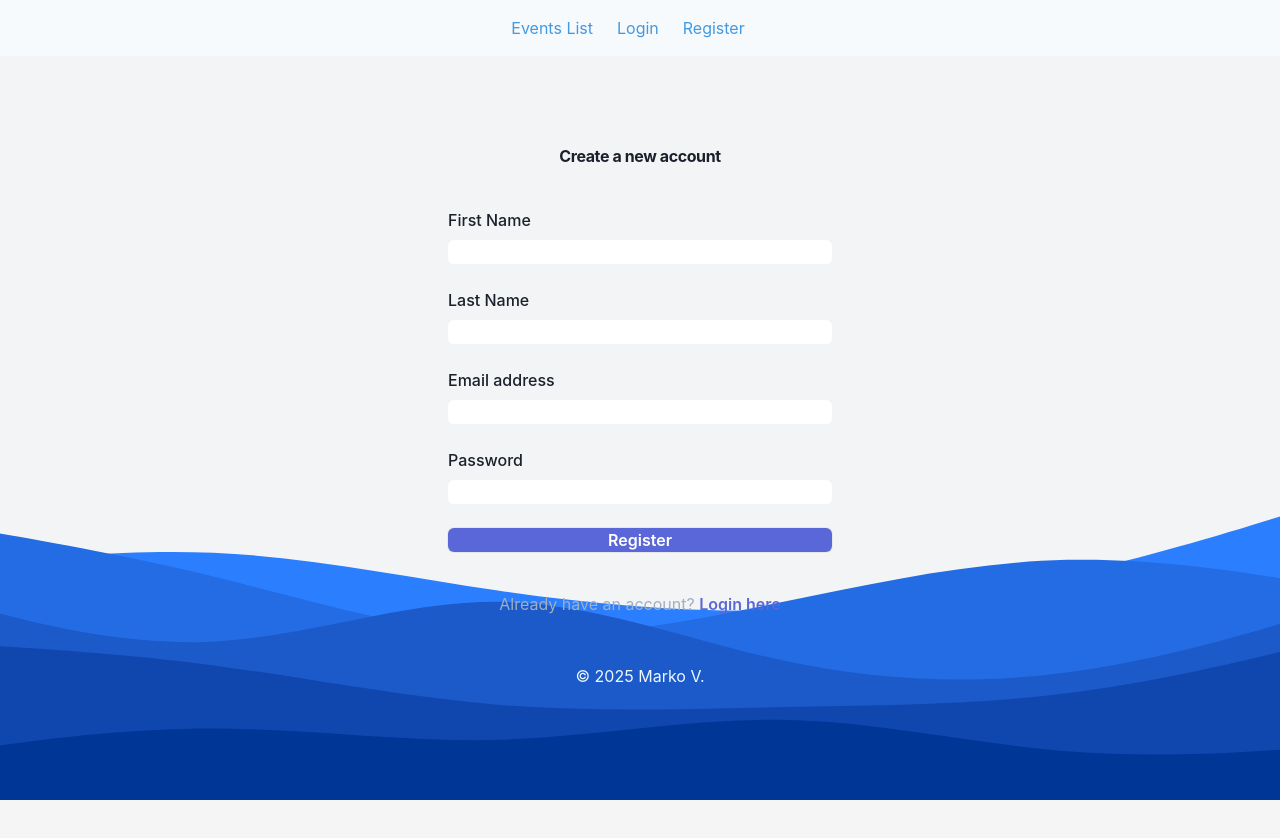
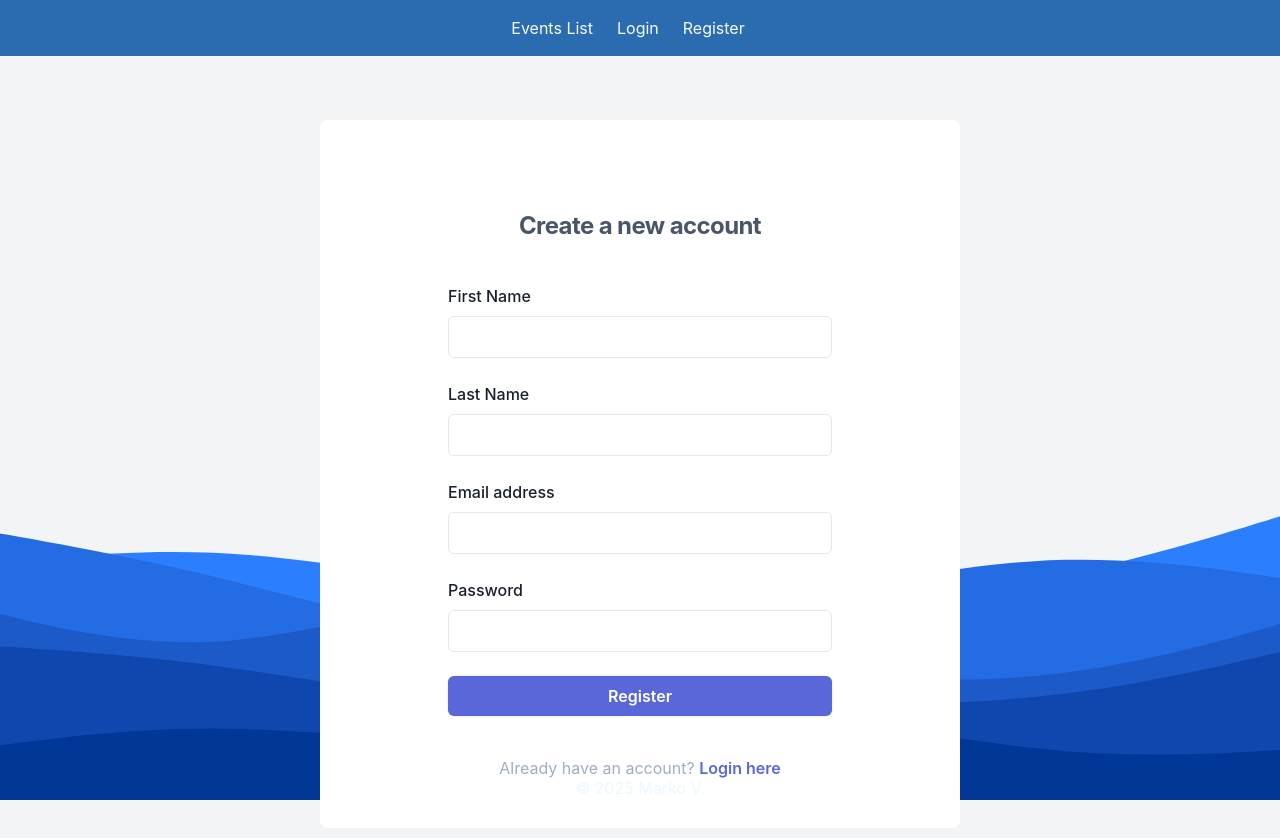
Before and after one commit to Vojinovic-M/react-event-management-system, a React (Create React App) app: page /user/register in a window 1280 px wide. Shown: the top 838 px of the page. Before the commit the page ends 800 px from the top, so only its background shows below. Built offline with nearby package versions, Linux system fonts and the light colour scheme.

Commit message:
Fixed styling

```diff
--- a/src/components/Footer.tsx
+++ b/src/components/Footer.tsx
@@ -1,6 +1,6 @@
 export default function Footer() {
     return <div>
-        <div className="flex w-full justify-center bottom-0">
+        <div className="absolute flex w-full justify-center left-0 bottom-0 z-[-1]">
             <p className="text-blue-100 hover:text-blue-950">© 2025 Marko V.</p>
         </div>
     </div>
--- a/src/components/Header.tsx
+++ b/src/components/Header.tsx
@@ -23,23 +23,23 @@ export default function Header() {
 
 
     return <div>
-        <ul className="flex w-full justify-center bg-gray-100 p-4">
+        <ul className="flex w-full justify-center bg-blue-700 p-4 mb-16">
             {user ? (
                 <>
                     <li className="mr-6">
                             <span className="text-blue-500">Welcome, {user.firstName}</span>
                             <ul className="dropdown-content">
-                                <li><Link className="text-blue-500 hover:text-blue-800" to="/user/profile">User Profile</Link></li>
-                                <li><button className="text-blue-500 hover:text-blue-800" onClick={handleLogout}>Logout</button></li>
+                                <li><Link className="text-gray-100 hover:text-blue-800" to="/user/profile">User Profile</Link></li>
+                                <li><button className="text-gray-100 hover:text-blue-800" onClick={handleLogout}>Logout</button></li>
                             </ul>
                     </li>
-                    <li className="mr-6"><Link className="text-blue-500 hover:text-blue-800" to="/event/create">Create Event</Link></li>
+                    <li className="mr-6"><Link className="text-gray-100 hover:text-blue-800" to="/event/create">Create Event</Link></li>
                 </>
             ) : (
                 <>
-                    <li className="mr-6"><Link className="text-blue-500 hover:text-blue-800" to="/">Events List</Link></li>
-                    <li className="mr-6"><Link className="text-blue-500 hover:text-blue-800" to="/user/login">Login</Link></li>
-                    <li className="mr-6"><Link className="text-blue-500 hover:text-blue-800" to="/user/register">Register</Link></li>
+                    <li className="mr-6"><Link className="text-gray-100 hover:text-blue-100" to="/">Events List</Link></li>
+                    <li className="mr-6"><Link className="text-gray-100 hover:text-blue-100" to="/user/login">Login</Link></li>
+                    <li className="mr-6"><Link className="text-gray-100 hover:text-blue-100" to="/user/register">Register</Link></li>
                 </>
                 )}
         </ul>
--- a/src/pages/event/EventDetails.tsx
+++ b/src/pages/event/EventDetails.tsx
@@ -3,28 +3,51 @@ import axios from 'axios';
 import { useParams } from 'react-router-dom';
 import { Event } from './EventList';
 
-function EventDetails() {
+export default function EventDetails() {
   const { id } = useParams();
   const [event, setEvent] = useState<Event | null>(null);
 
   useEffect(() => {
-    axios.get(`/api/events/${id}`)
-      .then(response => setEvent(response.data))
-      .catch(error => console.error('Error fetching event details:', error));
+    axios
+      .get(`/api/events/${id}`)
+      .then((response) => setEvent(response.data))
+      .catch((error) => console.error('Error fetching event details:', error));
   }, [id]);
 
-  if (!event) return <div>Loading...</div>;
+  if (!event)
+    return (
+      <div className="flex min-h-screen items-center justify-center bg-gray-50">
+        <p className="text-lg text-gray-500">Loading event details...</p>
+      </div>
+    );
 
   return (
-    <div>
-      <h1>{event.name}</h1>
-      <p>{event.date.toString()}</p>
-      <p>{event.location}</p>
-      <p>{event.category}</p>
-      <img src={event.imageUrl} alt={event.name} />
-      <p>{event.description}</p>
+    <div className="flex min-h-screen items-center justify-center bg-gray-50 py-12 px-4 sm:px-6 lg:px-8">
+      <div className="max-w-4xl w-full bg-white rounded-lg shadow-md overflow-hidden">
+        <img
+          src={event.imageUrl}
+          alt={event.name}
+          className="w-full h-64 object-cover"
+        />
+        <div className="p-8">
+          <h1 className="text-3xl font-bold text-gray-900 mb-4">
+            {event.name}
+          </h1>
+          <div className="text-gray-600 mb-4">
+            <p>
+              <span className="font-medium">Date:</span>{' '}
+              {new Date(event.date).toLocaleDateString()}
+            </p>
+            <p>
+              <span className="font-medium">Location:</span> {event.location}
+            </p>
+            <p>
+              <span className="font-medium">Category:</span> {event.category}
+            </p>
+          </div>
+          <p className="text-gray-700 leading-relaxed">{event.description}</p>
+        </div>
+      </div>
     </div>
   );
 }
-
-export default EventDetails;
--- a/src/pages/user/UserRegister.tsx
+++ b/src/pages/user/UserRegister.tsx
@@ -21,9 +21,9 @@ export default function UserRegister() {
   };
 
   return (
-    <div className="flex min-h-full flex-1 flex-col justify-center px-6 py-12 lg:px-8">
+    <div className="flex min-h-full mx-auto w-1/2 bg-white flex-1 flex-col justify-center px-6 py-12 lg:px-8 rounded-lg mb-16">
       <div className="sm:mx-auto sm:w-full sm:max-w-sm">
-        <h2 className="mt-10 text-center text-2xl/9 font-bold tracking-tight text-gray-900">
+        <h2 className="mt-10 text-center text-2xl font-bold tracking-tight text-gray-700">
           Create a new account
         </h2>
       </div>
@@ -43,7 +43,7 @@ export default function UserRegister() {
                 value={firstName}
                 onChange={(e) => setFirstName(e.target.value)}
                 required
-                className="block w-full rounded-md bg-white px-3 py-1.5 text-base text-gray-900 outline-1 -outline-offset-1 outline-gray-300 placeholder:text-gray-400 focus:outline-2 focus:-outline-offset-2 focus:outline-indigo-600 sm:text-sm/6"
+                className="block w-full rounded-md bg-white px-3 py-2 text-base text-gray-900 border outline-1 -outline-offset-1 outline-gray-300 placeholder:text-gray-400 focus:outline-2 focus:-outline-offset-2 focus:outline-indigo-600 sm:text-sm/6"
               />
             </div>
           </div>
@@ -61,7 +61,7 @@ export default function UserRegister() {
                 value={lastName}
                 onChange={(e) => setLastName(e.target.value)}
                 required
-                className="block w-full rounded-md bg-white px-3 py-1.5 text-base text-gray-900 outline-1 -outline-offset-1 outline-gray-300 placeholder:text-gray-400 focus:outline-2 focus:-outline-offset-2 focus:outline-indigo-600 sm:text-sm/6"
+                className="block w-full rounded-md bg-white px-3 py-2 text-base text-gray-900 border outline-1 -outline-offset-1 outline-gray-300 placeholder:text-gray-400 focus:outline-2 focus:-outline-offset-2 focus:outline-indigo-600 sm:text-sm/6"
               />
             </div>
           </div>
@@ -80,7 +80,7 @@ export default function UserRegister() {
                 onChange={(e) => setEmail(e.target.value)}
                 required
                 autoComplete="email"
-                className="block w-full rounded-md bg-white px-3 py-1.5 text-base text-gray-900 outline-1 -outline-offset-1 outline-gray-300 placeholder:text-gray-400 focus:outline-2 focus:-outline-offset-2 focus:outline-indigo-600 sm:text-sm/6"
+                className="block w-full rounded-md bg-white px-3 py-2 text-base text-gray-900 border outline-1 -outline-offset-1 outline-gray-300 placeholder:text-gray-400 focus:outline-2 focus:-outline-offset-2 focus:outline-indigo-600 sm:text-sm/6"
               />
             </div>
           </div>
@@ -99,7 +99,7 @@ export default function UserRegister() {
                 onChange={(e) => setPassword(e.target.value)}
                 required
                 autoComplete="new-password"
-                className="block w-full rounded-md bg-white px-3 py-1.5 text-base text-gray-900 outline-1 -outline-offset-1 outline-gray-300 placeholder:text-gray-400 focus:outline-2 focus:-outline-offset-2 focus:outline-indigo-600 sm:text-sm/6"
+                className="block w-full rounded-md bg-white px-3 py-2 text-base text-gray-900 border outline-1 -outline-offset-1 outline-gray-300 placeholder:text-gray-400 focus:outline-2 focus:-outline-offset-2 focus:outline-indigo-600 sm:text-sm/6"
               />
             </div>
           </div>
@@ -107,7 +107,7 @@ export default function UserRegister() {
           <div>
             <button
               type="submit"
-              className="flex w-full justify-center rounded-md bg-indigo-600 px-3 py-1.5 text-sm/6 font-semibold text-white shadow-xs hover:bg-indigo-500 focus-visible:outline-2 focus-visible:outline-offset-2 focus-visible:outline-indigo-600"
+              className="flex w-full justify-center rounded-md bg-indigo-600 px-3 py-2 text-sm/6 font-semibold text-white shadow-xs hover:bg-indigo-500 focus-visible:outline-2 focus-visible:outline-offset-2 focus-visible:outline-indigo-600"
             >
               Register
             </button>
```
Also changed, not shown: src/pages/user/UserLogin.tsx (+5 -7 lines).
